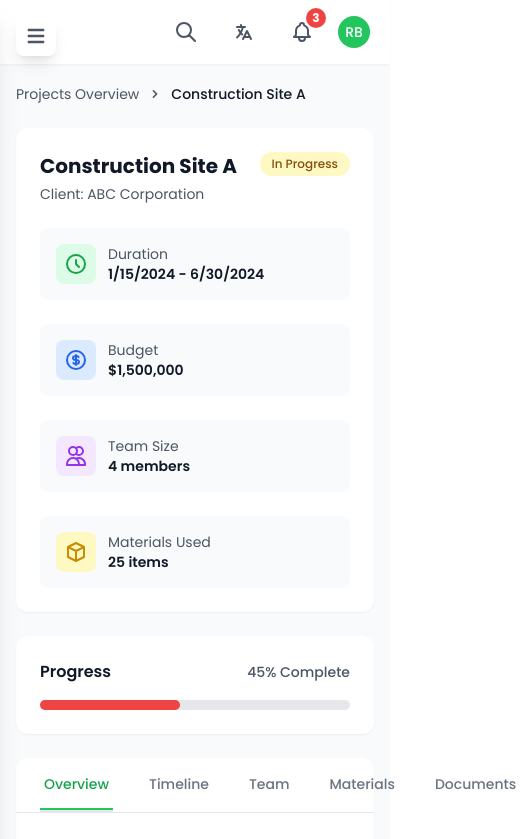
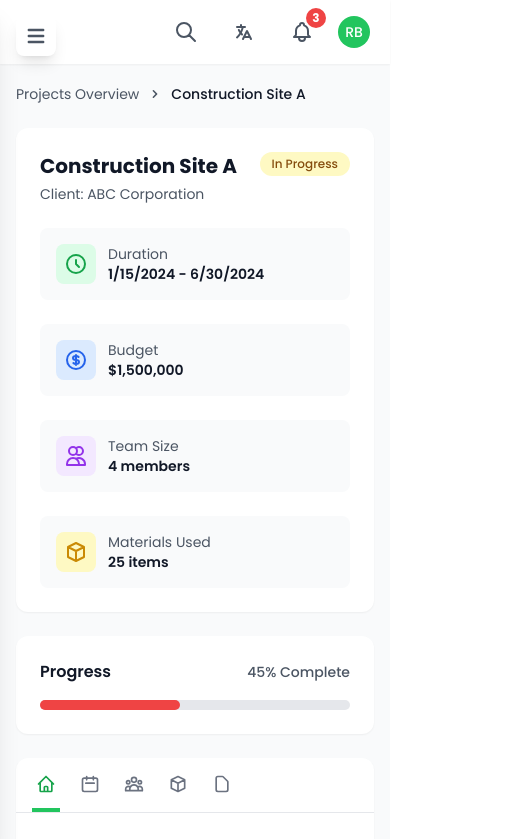
Before and after one commit to rachidfrex/construction-management-app, a React (Vite) app: page /projects/1 in a window 390 px wide. Shown: the top 839 px of the page, 520 px wide, since content can reach past the window. Built offline with nearby package versions, Linux system fonts and the light colour scheme.

Commit message:
feat: enhance ProjectDetails component with dynamic tab structure and improved navigation

```diff
--- a/src/pages/dashboard/ProjectDetails.tsx
+++ b/src/pages/dashboard/ProjectDetails.tsx
@@ -5,6 +5,7 @@ import { useTranslation } from 'react-i18next';
 import { useToast } from '../../context/ToastContext';
 import { useTranslationContext } from '../../context/TranslationContext';
 import { useNavigate } from 'react-router-dom';
+
 import Breadcrumb from '../../components/ui/Breadcrumb';
 import {
   HiOutlineClock,
@@ -12,8 +13,14 @@ import {
   HiOutlineUsers,
   HiOutlineCube,
   HiOutlineDocumentText,
-  HiOutlineDownload
+  HiOutlineDownload ,
+  HiOutlineHome,
+  HiOutlineCalendar,
+  HiOutlineUserGroup,
+  HiOutlineDocument
 } from 'react-icons/hi';
+
+
 import Sidebar from '../../components/dashboard/Sidebar';
 import Header from '../../components/dashboard/Header';
 import { storage } from '../../mockData/db';
@@ -44,7 +51,33 @@ const ProjectDetails = () => {
   const [loading, setLoading] = useState(true);
   const [activeTab, setActiveTab] = useState('overview');
   const navigate = useNavigate();
-
+  const tabs = [
+    {
+      id: 'overview',
+      label: t('projects.tabs.overview'),
+      icon: <HiOutlineHome className="w-5 h-5" />
+    },
+    {
+      id: 'timeline',
+      label: t('projects.tabs.timeline'),
+      icon: <HiOutlineCalendar className="w-5 h-5" />
+    },
+    {
+      id: 'team',
+      label: t('projects.tabs.team'),
+      icon: <HiOutlineUserGroup className="w-5 h-5" />
+    },
+    {
+      id: 'materials',
+      label: t('projects.tabs.materials'),
+      icon: <HiOutlineCube className="w-5 h-5" />
+    },
+    {
+      id: 'files',
+      label: t('projects.tabs.documents'),
+      icon: <HiOutlineDocument className="w-5 h-5" />
+    }
+  ];
   useEffect(() => {
     const fetchProject = async () => {
       try {
@@ -225,26 +258,23 @@ const ProjectDetails = () => {
           {/* Tabs */}
           <div className="bg-white rounded-xl shadow-sm">
           <div className="border-b border-gray-200">
-            <nav className="flex space-x-8 px-6" aria-label="Tabs">
-              {[
-                { id: 'overview', label: t('projects.tabs.overview') },
-                { id: 'timeline', label: t('projects.tabs.timeline') },
-                { id: 'team', label: t('projects.tabs.team') },
-                { id: 'materials', label: t('projects.tabs.materials') },
-                { id: 'files', label: t('projects.tabs.documents') }
-              ].map((tab) => (
+
+            <nav className="flex space-x-4 md:space-x-8 px-4 md:px-6 overflow-x-auto" aria-label="Tabs">
+                {tabs.map((tab) => (
                   <motion.button
                     key={tab.id}
                     onClick={() => setActiveTab(tab.id)}
-                  className={`py-4 px-1 border-b-2 font-medium text-sm relative ${
+                    className={`py-4 px-1 m border-b-2 font-medium text-sm relative flex items-center gap-2 ${
                       activeTab === tab.id
-                      ? ' text-green-600'
-                      : 'border-transparent text-gray-500 hover:text-gray-700 hover:border-gray-300'
+                        ? 'text-green-600 border-green-500'
+                        : 'border-transparent text-gray-500  '
                     }`}
                     whileHover={{ y: -1 }}
                     whileTap={{ y: 0 }}
                   >
-                  {tab.label}
+                    <span className="md:hidden  flex   spac
+                    ">{tab.icon}</span>
+                    <span className="hidden md:block">{tab.label}</span>
                     {activeTab === tab.id && (
                       <motion.div
                         className="absolute bottom-0 left-0 right-0 h-0.5 bg-green-500"
@@ -302,8 +332,8 @@ const ProjectDetails = () => {
               )}
 
               {activeTab === 'timeline' && (
-                <div className="space-y-6">
-                  <div className="relative">
+                <div className="space-y-6  ">
+                  <div className="relative ">
                     <h3 className=" font-semibold text-gray-900 mb-6">
                       {t('projects.details.timeline')}
                     </h3>
```
Lines whose indentation alone changed are shown as unchanged.
